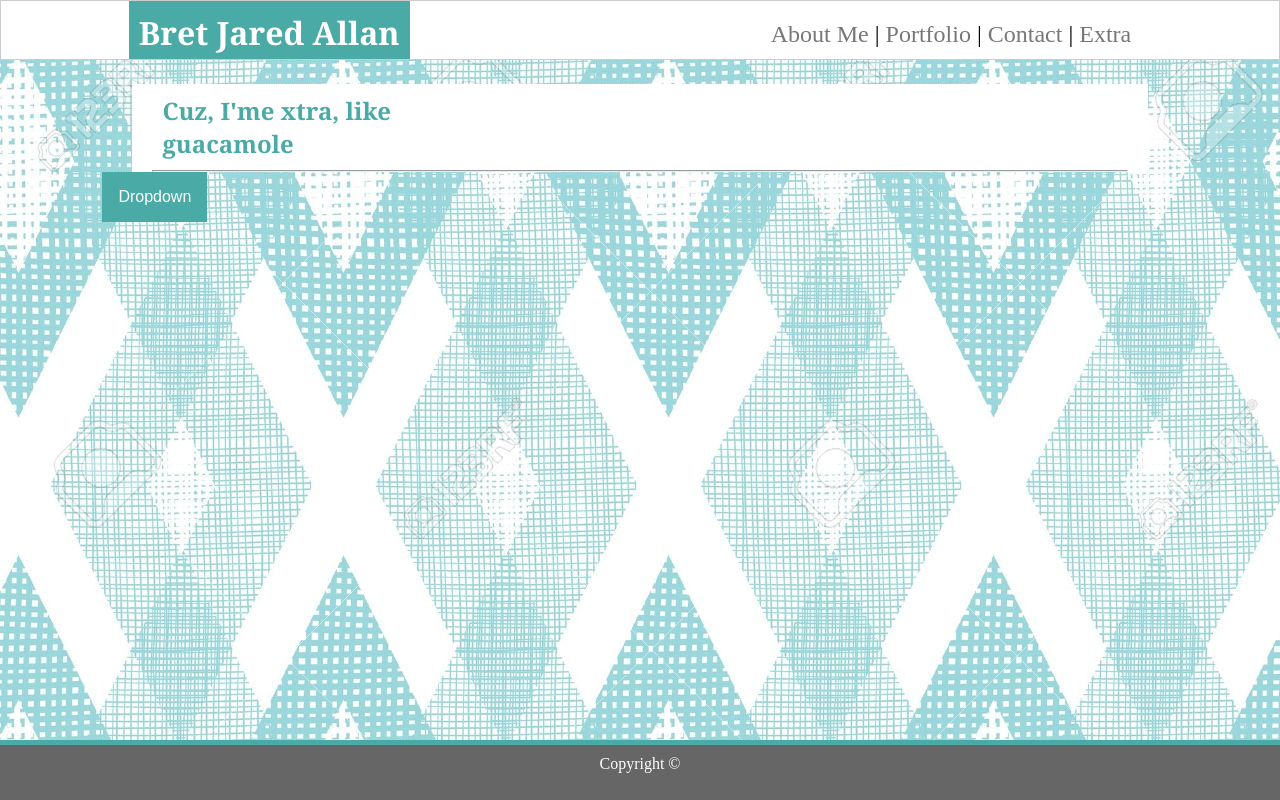
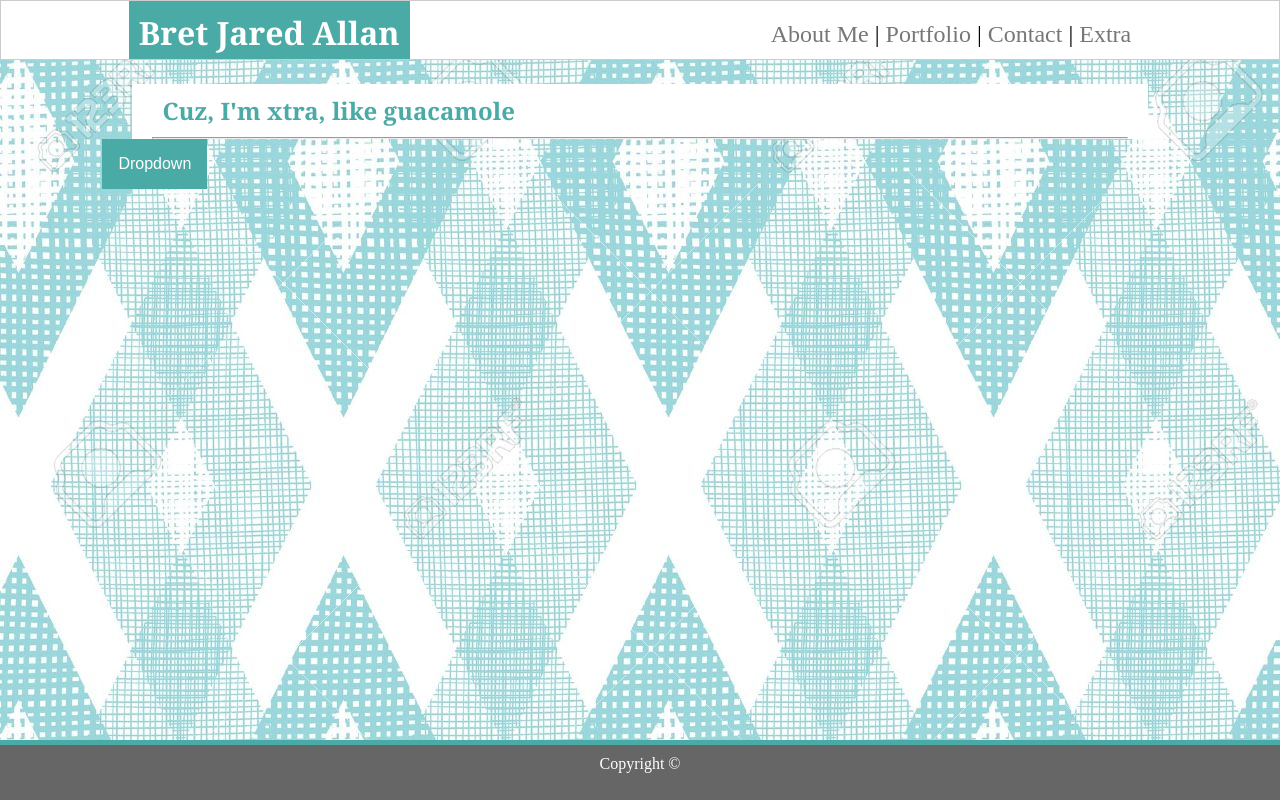
Before and after one commit to bt98199/basic-portfolio-1, a plain HTML site: page extra.html in a window 1280 px wide. Drawn offline with Linux system fonts and the light colour scheme.

Commit message:
fixed typo on extra.html

```diff
--- a/extra.html
+++ b/extra.html
@@ -36,7 +36,7 @@
 <!-- creates the center container with the content -->
         <div class="centercontainer">
             <div class="centerheader">
-                <h2 class="extrah2">Cuz, I'me xtra, like guacamole</h2>
+                <h2 class="extrah2">Cuz, I'm xtra, like guacamole</h2>
                 <hr>
             </div>
         </div>
```
